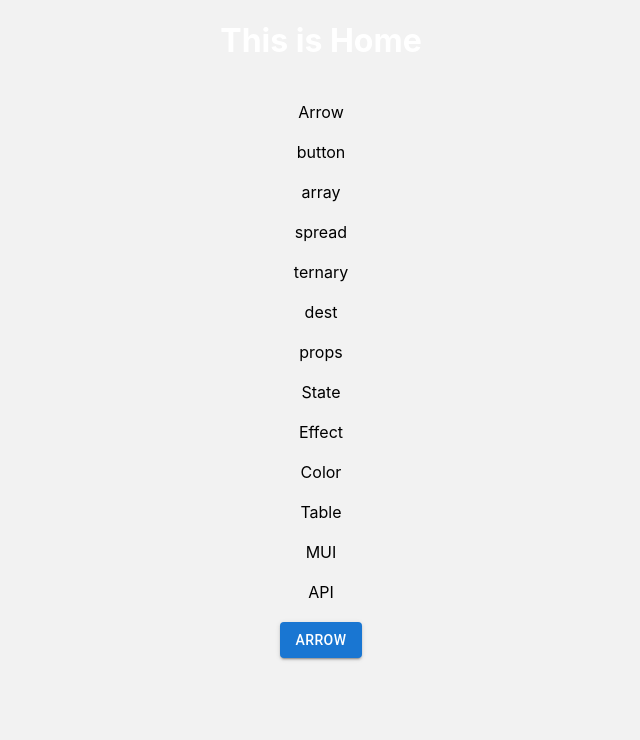
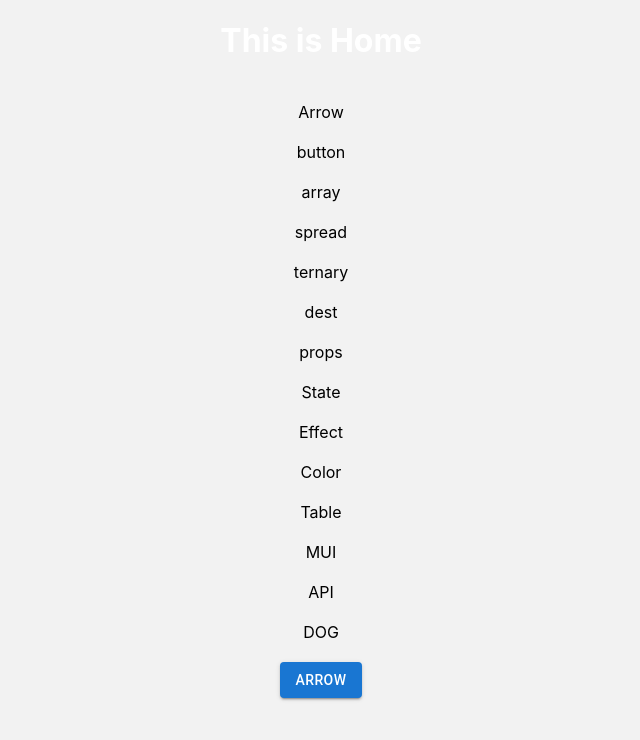
Before and after one commit to r0g-c0d3s/React-Basic, a React (Create React App) app: page / in a window 1280 px wide. Shown: the top 740 px of the page, without its empty margins (319-959 px from the left). Built offline with nearby package versions, Linux system fonts and the light colour scheme.

Commit message:
Add Dog component route and link in Home

```diff
--- a/src/App.js
+++ b/src/App.js
@@ -15,6 +15,7 @@ import Error from "./Components/Error";
 import BasicTable from "./Components/MUI/Table"
 import MUI from "./Components/MUI"
 import API from "./Components/API"
+import  Dog from "./Components/Dog"
 
 import { BrowserRouter, Routes, Route } from "react-router-dom";
 
@@ -63,6 +64,7 @@ function App() {
         <Route path="/table" element={<BasicTable />} />
         <Route path="/mui" element={<MUI />} />
         <Route path="/api" element={<API />} />
+        <Route path="/dog" element={<Dog />} />
 
       </Routes>
     </BrowserRouter>
--- a/src/Components/Home.jsx
+++ b/src/Components/Home.jsx
@@ -38,6 +38,8 @@ export default function Home() {
         <br />
         <Link className='link' to='/api'>API</Link>
         <br />
+        <Link className='link' to='/dog'>DOG</Link>
+        <br />
 
         <Button onClick={click} variant='contained'>Arrow</Button>
     </div>
```
